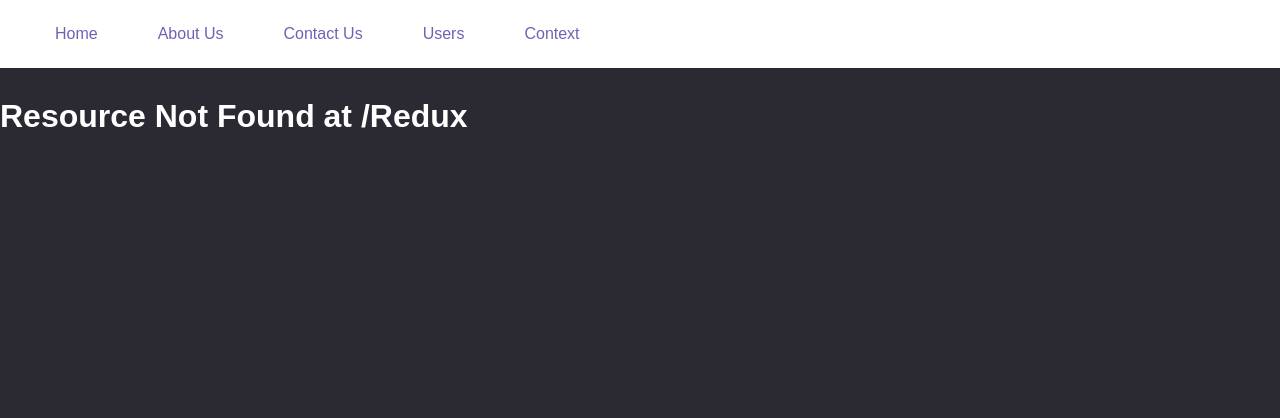
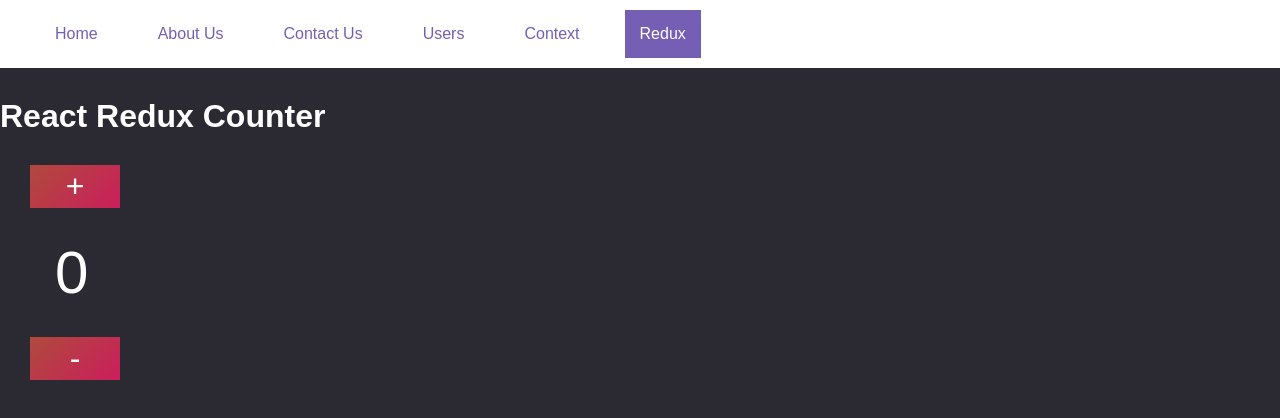
Before and after one commit to majiyd/React-Router-Redux-Context, a React (Create React App) app: page /Redux in a window 1280 px wide. Before the commit this address had no page. Shown: the top 418 px of the page. Built offline with nearby package versions, Linux system fonts and the light colour scheme.

Commit message:
simple redux counter example completed

```diff
--- /dev/null
+++ b/src/actions/actions.js
@@ -0,0 +1,10 @@
+export const INCREMENT = "INCREMENT";
+export const DECREMENT = "DECREMENT";
+
+export function increment(){
+  return  { type: INCREMENT };
+}
+
+export function decrement(){
+  return  { type: DECREMENT };
+}
--- a/src/components/AppRouter.js
+++ b/src/components/AppRouter.js
@@ -7,6 +7,7 @@
 import Context from "./Context"
 import NotFound from "./404";
 import styles from "../styles/Nav.module.css";
+import ReduxCounter from "./ReduxCounter";
 
 /**
  * @DESC AppRouter Object handles app routing
@@ -33,6 +34,9 @@
 					<li >
 						<NavLink className={styles.link} activeClassName={styles.active}  to="/Context/">Context</NavLink>
 					</li>
+					<li >
+						<NavLink className={styles.link} activeClassName={styles.active}  to="/Redux/">Redux</NavLink>
+					</li>
 				</nav>
 
         <Switch>
@@ -42,6 +46,7 @@
           <Route path="/Users/:id" component={Users} />
 					<Route path="/Users/" component={Users} />
 					<Route path="/Context/" component={Context} />
+					<Route path="/Redux/" component={ReduxCounter} />
           <Route component={NotFound} />
         </Switch>
       </Router>
--- /dev/null
+++ b/src/components/ReduxCounter.js
@@ -0,0 +1,39 @@
+import React from 'react';
+import {connect} from 'react-redux';
+import styles from '../styles/Button.module.css'
+import {increment, decrement} from '../actions/actions'
+
+function mapStateToProps(state){
+  return{
+    count: state.count
+  };
+}
+const mapDispatchToProps = {
+  increment,
+  decrement
+}
+class ReduxCounter extends React.Component {
+
+  increment = ( )=>{
+    this.props.increment();
+  }
+  decrement = ( )=>{
+    this.props.decrement();
+  }
+  render() {
+    const textStyle = {
+      margin: "30px 0px 0px 55px",
+      fontSize: "45pt",
+    }
+    return (
+      <React.Fragment>
+        <h1>React Redux Counter</h1>
+        <div onClick={this.increment} className={styles.redux_button}>+</div>
+        <div style={textStyle}>{this.props.count}</div>
+        <div onClick={this.decrement} className={styles.redux_button}>-</div>
+      </React.Fragment>
+    );
+  }
+}
+
+export default connect(mapStateToProps, mapDispatchToProps)(ReduxCounter);
--- a/src/index.js
+++ b/src/index.js
@@ -9,7 +9,6 @@
   count: 0
 }
 function reducer(state=initialState, action){
-  console.log(state, action)
   switch (action.type){
     case 'INCREMENT':
       return{
@@ -28,9 +27,6 @@
   }
 }
 const store = createStore(reducer)
-store.dispatch({ type: "INCREMENT" });
-store.dispatch({ type: "DECREMENT" });
-store.dispatch({ type: "RESET" });
 
 ReactDOM.render(
   <Provider store={store}>
--- a/src/styles/Button.module.css
+++ b/src/styles/Button.module.css
@@ -8,3 +8,15 @@
   text-align: center;
   padding: 45px;
 }
+.redux_button{
+  width: 90px;
+  padding: 3px 0;
+  text-align: center;
+  background-image: linear-gradient(135deg, #af4a3c, #cb1e5c);
+  font-size: 32px;
+  cursor: pointer;
+  margin: 30px 0px 0px 30px;
+}
+.redux_button:hover{
+  box-shadow: 0px 1px 9px 2px rgba(132, 141, 152, 0.28)
+}
```
